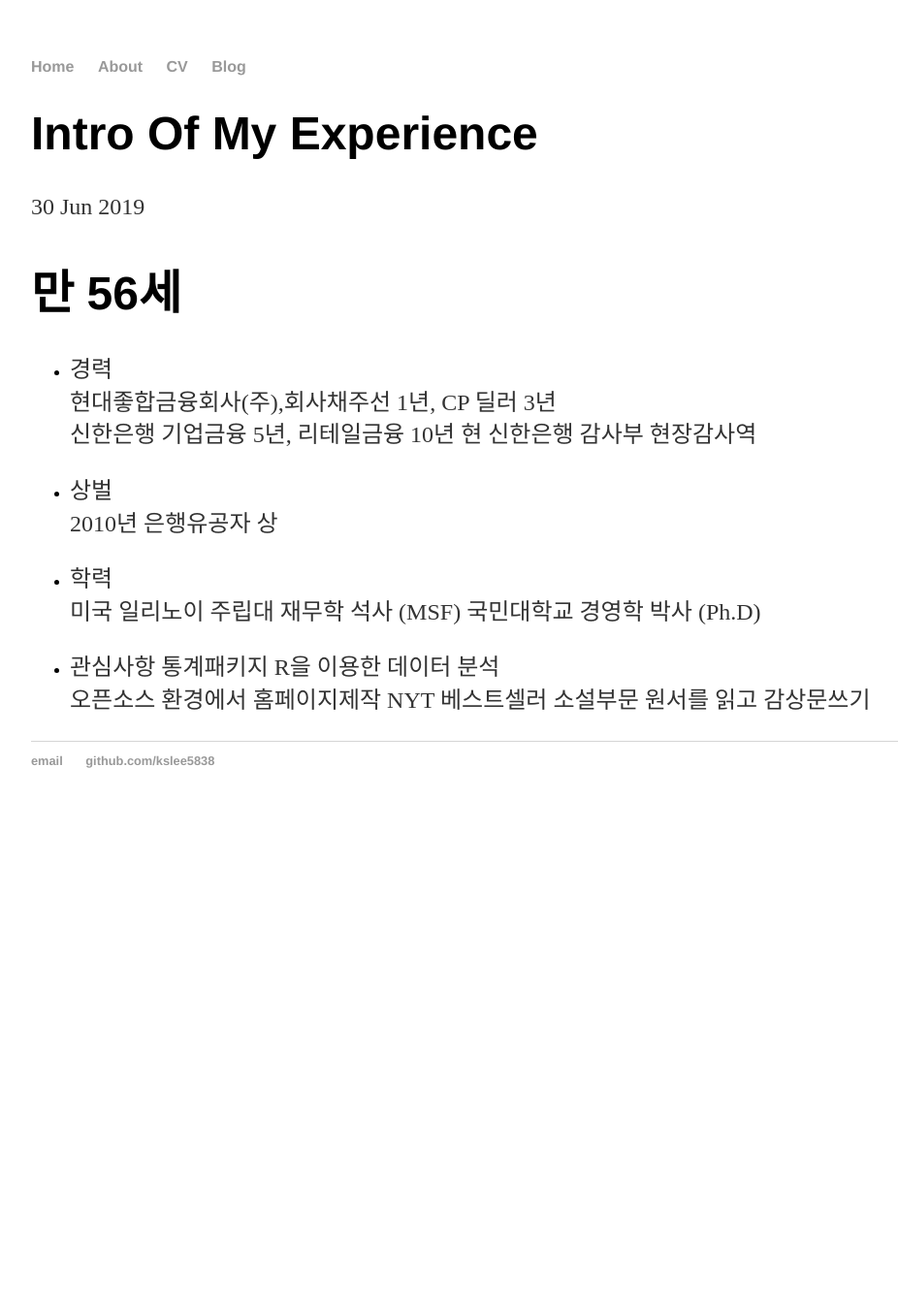
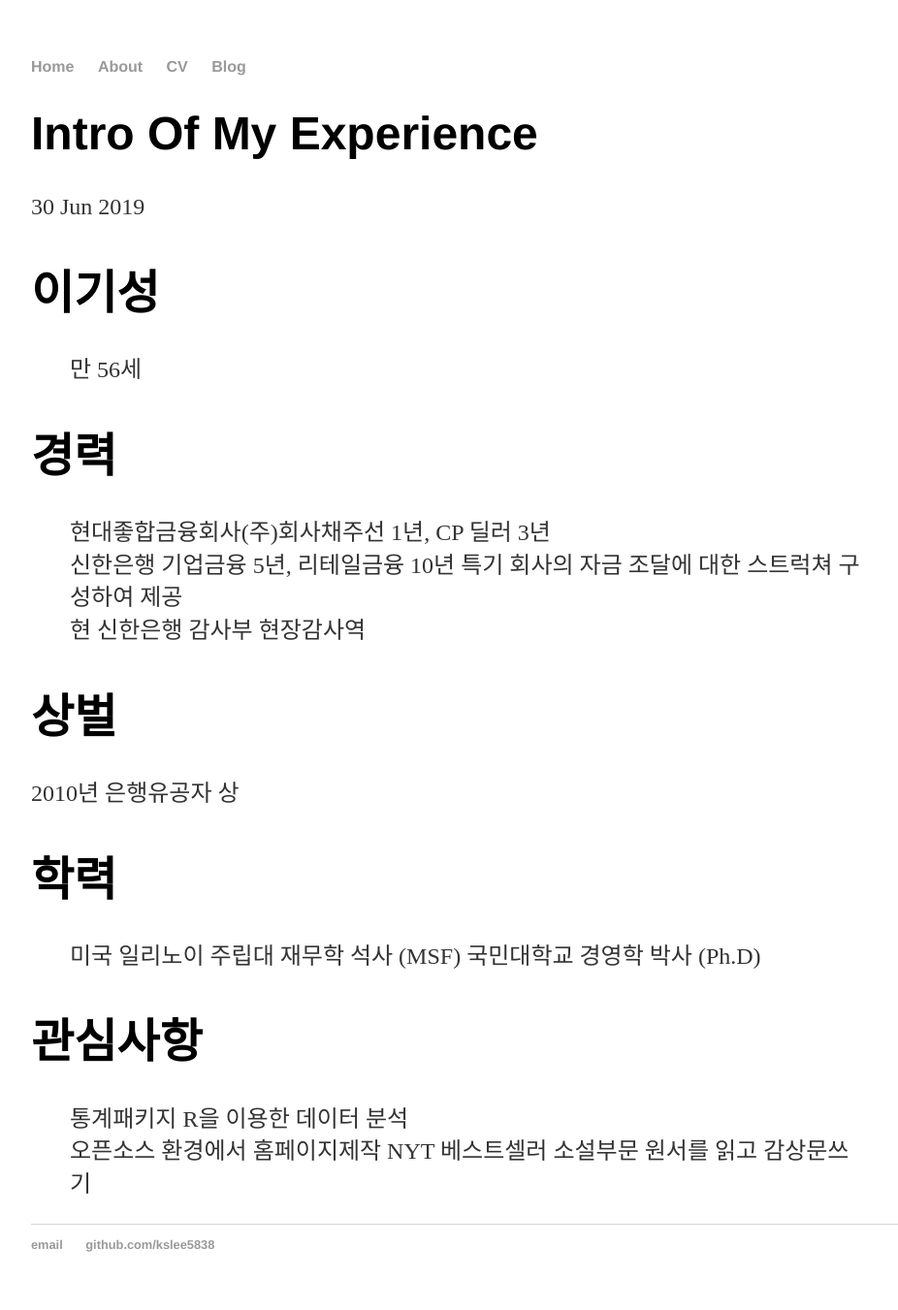
Before and after one commit to kslee5838/kslee5838.github.io, a Jekyll site: the page built from _posts/2019-06-30-intro-of-my-experience.md, in a window 1280 px wide. Shown: the whole page at 97% size, without its empty margins (160-1086 px from the left). Built offline with Jekyll 4.4.1, drawn with Linux system fonts in a browser that asks for light colours; our own code applies the rules of GitHub Pages for plain Markdown files; before the commit the page ends 900 px from its top, so only the background shows below that.

Commit message:
Update 2019-06-30-intro-of-my-experience.md

```diff
--- a/_posts/2019-06-30-intro-of-my-experience.md
+++ b/_posts/2019-06-30-intro-of-my-experience.md
@@ -1,17 +1,20 @@
-# 만 56세
-* 경력
-현대좋합금융회사(주),회사채주선 1년, CP 딜러 3년
-신한은행 기업금융 5년, 리테일금융 10년
-현 신한은행 감사부 현장감사역
+# 이기성
+> 만 56세
 
-* 상벌
+# 경력
+> 현대좋합금융회사(주)회사채주선 1년, CP 딜러 3년
+> 신한은행 기업금융 5년, 리테일금융 10년
+> 특기 회사의 자금 조달에 대한 스트럭쳐 구성하여 제공
+> 현 신한은행 감사부 현장감사역
+
+# 상벌
 2010년 은행유공자 상
 
-* 학력
-미국 일리노이 주립대 재무학 석사 (MSF)
-국민대학교 경영학 박사 (Ph.D)
+# 학력
+> 미국 일리노이 주립대 재무학 석사 (MSF)
+> 국민대학교 경영학 박사 (Ph.D)
 
-* 관심사항
-통계패키지 R을 이용한 데이터 분석
-오픈소스 환경에서 홈페이지제작
-NYT 베스트셀러 소설부문 원서를 읽고 감상문쓰기
+# 관심사항
+> 통계패키지 R을 이용한 데이터 분석
+> 오픈소스 환경에서 홈페이지제작
+> NYT 베스트셀러 소설부문 원서를 읽고 감상문쓰기
```
